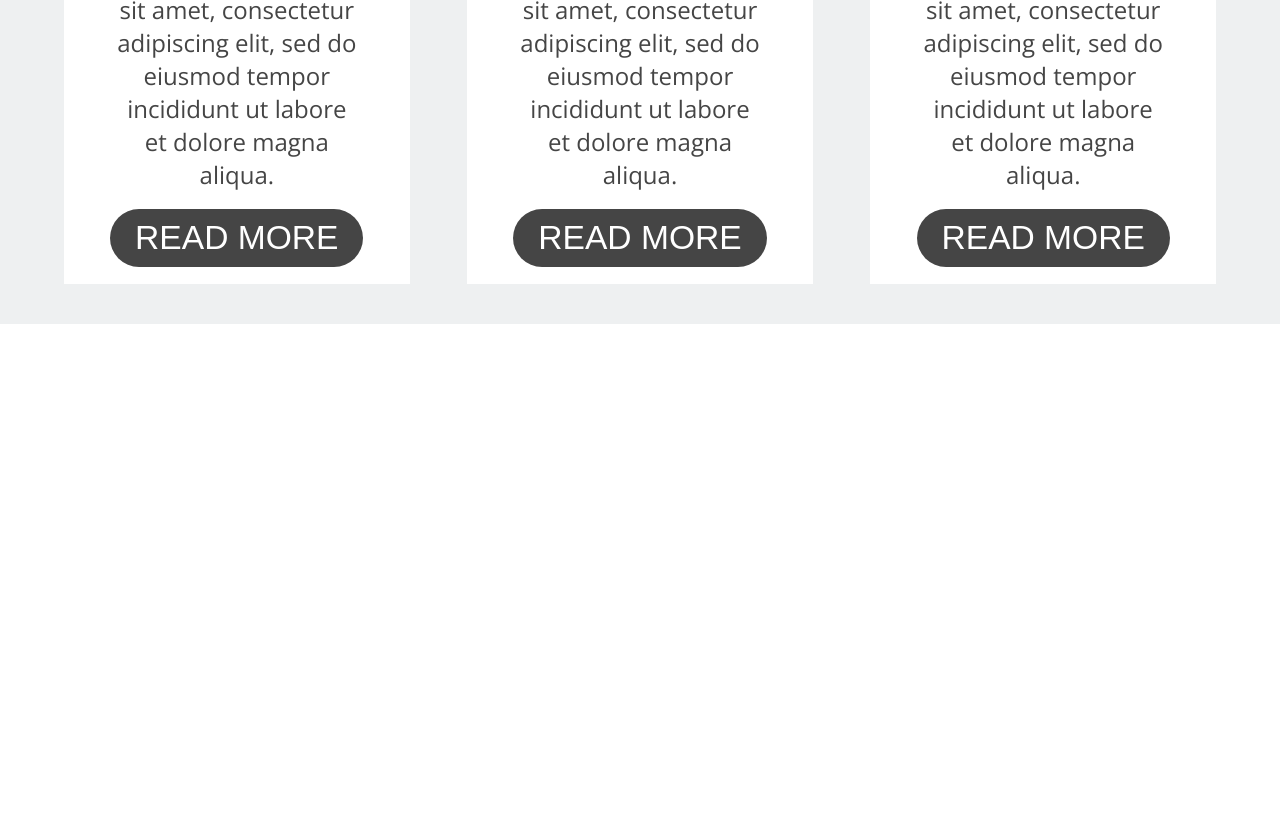
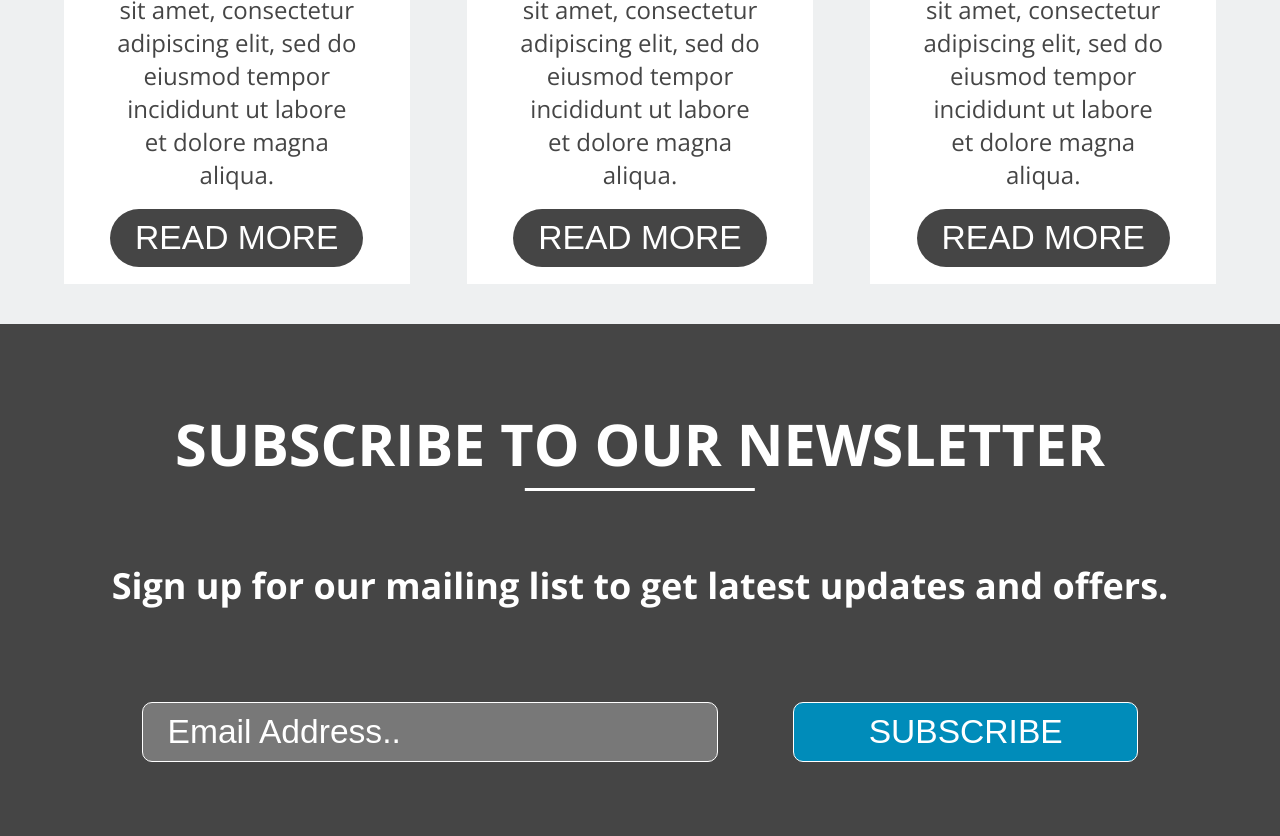
Before and after one commit to LexAeterna12321/Business-Site, a plain HTML site: page index.html in a window 1280 px wide. Shown: the part 2953-3789 px from the top of the page. Before the commit the page ends 3277 px from the top, so only its background shows below. Drawn offline with nearby package versions, Linux system fonts and the light colour scheme.

Commit message:
Subscribe section added
SubSection and some mediaquerries to it.

```diff
--- a/index.html
+++ b/index.html
@@ -76,6 +76,13 @@ header__txt__btn">Get Started</button>
                 <button class="btn">Read More</button>
             </div>
         </section>
+        <section class="subscribe">
+            <h1 class="subscribe__h1">SUBSCRIBE TO OUR NEWSLETTER</h1>
+            <h2 class="subscribe__h2">Sign up for our mailing list to get latest updates and offers.</h2>
+            <input type="email" class="subscribe__input" placeholder="Email Address..">
+            <button type="submit" class="btn subscribe__btn">Subscribe</button>
+
+        </section>
     </div>
 </body>
 
--- /dev/null
+++ b/sass/_footerSection.scss
@@ -0,0 +1 @@
+// #2f3539
--- a/sass/_header.scss
+++ b/sass/_headerSection.scss
@@ -1,6 +1,6 @@
 .header {
     display: grid;
-    grid-template-rows: 1fr 3fr 2fr;
+    grid-template-rows: 1fr 5fr 4fr;
     grid-template-areas:
         "nav"
         "banner"
--- a/sass/_mediaQuerries.scss
+++ b/sass/_mediaQuerries.scss
@@ -16,20 +16,29 @@
         grid-template-columns: 1fr 1fr 1fr;
         grid-template-rows: 1fr 3fr;
         grid-template-areas:
-            "header header header"
-            "column column column";
+            "header header header";
 
         &__h1 {
             grid-area: header;
         }
+    }
 
-        // There is some problem with grid columns. Need to be fixed
+    .subscribe {
 
-        // &__service {
-        //     grid-area: column;
-        // }
+        &__input,
+        &__btn {
+            width: 50%;
+            display: inline-block;
+            margin: 3%;
+            font-size: 1.4rem;
+        }
+
+        &__btn {
+            width: 30%;
+        }
 
     }
+
 }
 
 @media (min-width:1024px) {
--- /dev/null
+++ b/sass/_subscribeSection.scss
@@ -0,0 +1,40 @@
+//   <section class="subscribe"><h1 class="subscribe__h1"></h1><h2 class="subscribe__h2"></h2><input type="email"class="subscribe__input"><button type="submit"class="btn">Subscribe</button>
+
+.subscribe {
+    padding: 5vh 5%;
+    background-color: $main-color;
+    color: #fff;
+    text-align: center;
+
+    &__h1::after {
+        background-color: #fff;
+    }
+
+    &__h2 {
+        margin: 5% 0;
+    }
+
+    &__input {
+        width: 90%;
+        padding: 10px 25px;
+        margin: 3% auto;
+        background-color: #787878;
+        border: 1px solid #fff;
+        border-radius: 10px;
+        color: #fff;
+
+        &::placeholder {
+            color: #fff;
+        }
+    }
+
+    &__btn {
+        @extend .subscribe__input;
+        background-color: $secondary-color;
+
+        &:hover {
+            opacity: 0.6;
+        }
+    }
+
+}
--- a/sass/style.scss
+++ b/sass/style.scss
@@ -1,7 +1,9 @@
 @import "variables";
 @import "components";
 @import "base";
-@import "header";
+@import "headerSection";
 @import "welcomeSection";
 @import "servicesSection";
+@import "subscribeSection";
+@import "footerSection";
 @import "mediaQuerries";
```
Also changed, not shown: css/style.css, 1 other file.
